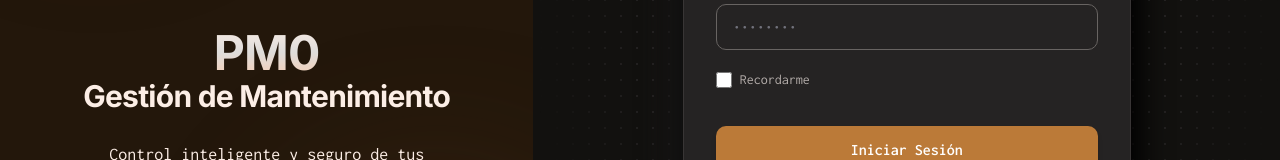
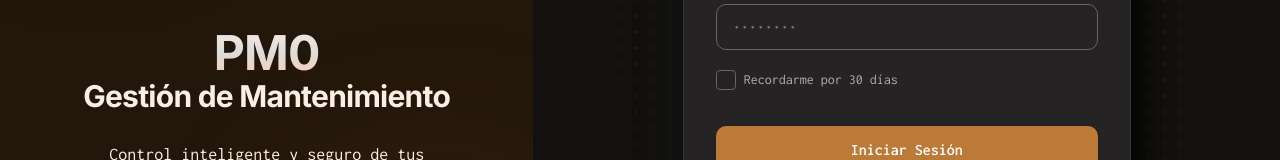
Before and after one commit to SIVIEW-Corporation/paro-cero, a Next.js app: page /login in a window 1280 px wide. Shown: the part 360-520 px from the top of the page. Built offline with nearby package versions, Linux system fonts and the light colour scheme.

Commit message:
style(login): custom dark mode checkbox for remember me
Replaced native checkbox with custom styled button that
matches the dark theme. Uses shPrimary-500 when checked,
shGray-800 when unchecked.

```diff
--- a/src/app/(auth)/login/login-form.tsx
+++ b/src/app/(auth)/login/login-form.tsx
@@ -146,21 +146,48 @@ export default function LoginForm() {
 
         {/* Recordarme Checkbox */}
         <div className='flex items-center gap-2'>
-          <input
-            type='checkbox'
+          <button
+            type='button'
+            role='checkbox'
+            aria-checked={rememberMe}
             id='remember_me'
-            checked={rememberMe}
-            onChange={(e) => {
-              setRememberMe(e.target.checked);
-              form.setFieldValue('remember_me', e.target.checked);
+            onClick={() => {
+              const next = !rememberMe;
+              setRememberMe(next);
+              form.setFieldValue('remember_me', next);
             }}
-            className='border-shGray-600 bg-shGray-800 text-shPrimary-500 focus:ring-shPrimary-500 h-4 w-4 rounded focus:ring-offset-0'
-          />
+            className={`flex h-5 w-5 shrink-0 items-center justify-center rounded border transition-all duration-200 ${
+              rememberMe
+                ? 'border-shPrimary-500 bg-shPrimary-500 text-white'
+                : 'border-shGray-600 bg-shGray-800 hover:border-shGray-500'
+            }`}
+          >
+            {rememberMe && (
+              <svg
+                className='h-3 w-3'
+                fill='none'
+                viewBox='0 0 24 24'
+                stroke='currentColor'
+                strokeWidth={3}
+              >
+                <path
+                  strokeLinecap='round'
+                  strokeLinejoin='round'
+                  d='M5 13l4 4L19 7'
+                />
+              </svg>
+            )}
+          </button>
           <label
             htmlFor='remember_me'
-            className='text-shGray-400 cursor-pointer text-sm'
+            className='text-shGray-400 cursor-pointer text-sm select-none'
+            onClick={() => {
+              const next = !rememberMe;
+              setRememberMe(next);
+              form.setFieldValue('remember_me', next);
+            }}
           >
-            Recordarme
+            Recordarme por 30 días
           </label>
         </div>
 
```
